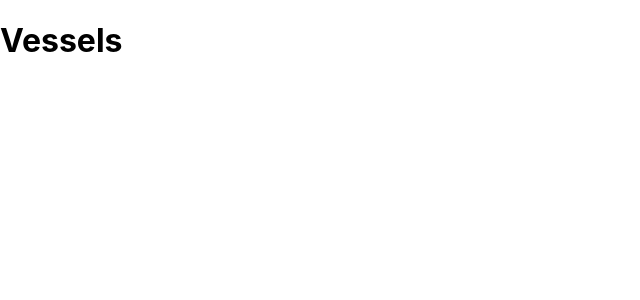
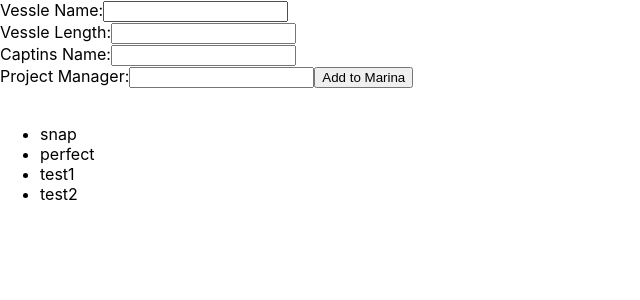
Before and after one commit to guerino789/fybo-lyfe, a React (Create React App) app: page / in a window 1280 px wide. Shown: the top 300 px of the page, without its empty margins (0-640 px from the left). Built offline with nearby package versions, Linux system fonts and the light colour scheme; data requests are answered from the project's data file.

Commit message:
Rendered vessels

```diff
--- a/db.json
+++ b/db.json
@@ -1,16 +1,32 @@
 {
   "vessles": [
     {
-            "vessle name": "snap",
+      "id": 1,
+      "vessleName": "snap",
       "vessle length": "100",
       "captains name": "john doe",
       "project manager": "ron smith"
     },
     {
-            "vessle name": "perfect",
+      "id": 2,
+      "vessleName": "perfect",
       "vessle length": "200",
       "captains name": "adam west",
       "project manager": "tyler smith"
+    },
+    {
+      "vessleName": "test1",
+      "vessleLength": "100",
+      "captinsName": "test1",
+      "projectManager": "test1",
+      "id": 3
+    },
+    {
+      "vessleName": "test2",
+      "vessleLength": "200",
+      "captinsName": "test2",
+      "projectManager": "test2",
+      "id": 4
     }
   ]
 }
--- a/src/App.js
+++ b/src/App.js
@@ -1,11 +1,13 @@
 import React from "react"
 import VesselList from "./components/VessleList";
+import AddVessle from "./components/AddVessle"
 
 function App() {
 
   return (
     <div>
       <VesselList />
+
     </div>
 
 
--- a/src/components/AddVessle.js
+++ b/src/components/AddVessle.js
@@ -0,0 +1,85 @@
+import react, { useEffect, useState } from "react";
+
+
+
+
+
+
+
+function AddVessle({ onAddVessle }) {
+
+    const [vessleName, setVessleName] = useState("");
+    const [vessleLength, setVessleLength] = useState("");
+    const [captinsName, setCaptinsName] = useState("");
+    const [projectManager, setProjectManager] = useState("");
+
+    function handleSubmit(e) {
+        e.preventDefault();
+        const vessleData = {
+            vessleName: vessleName,
+            vessleLength: vessleLength,
+            captinsName: captinsName,
+            projectManager: projectManager,
+
+        };
+        console.log(vessleData)
+        fetch("http://localhost:3001/vessles", {
+            method: "POST",
+            headers: {
+                "Content-Type": "application/json",
+            },
+            body: JSON.stringify(vessleData),
+        })
+            .then((resp) => resp.json())
+            .then((newVessle) => onAddVessle(newVessle))
+
+    }
+
+    return (
+        <form className="NewVessle" onSubmit={handleSubmit} >
+            <label>
+                Vessle Name:
+                <input
+                    type="text"
+                    name="name"
+                    value={vessleName}
+                    onChange={(e) => setVessleName(e.target.value)}
+                />
+            </label>
+            <br />
+            <label>
+                Vessle Length:
+                <input
+                    type="number"
+                    name="length"
+                    value={vessleLength}
+                    onChange={(e) => setVessleLength(e.target.value)}
+                />
+            </label>
+            <br />
+            <label>
+                Captins Name:
+                <input
+                    type="text"
+                    name="captins name"
+                    value={captinsName}
+                    onChange={(e) => setCaptinsName(e.target.value)}
+                />
+            </label>
+            <br />
+            <label>
+                Project Manager:
+                <input
+                    type="text"
+                    name="project manager"
+                    value={projectManager}
+                    onChange={(e) => setProjectManager(e.target.value)}
+                />
+            </label>
+
+            <button type="submit">Add to Marina</button>
+        </form>
+    );
+}
+
+export default AddVessle
--- a/src/components/VessleList.js
+++ b/src/components/VessleList.js
@@ -1,9 +1,48 @@
 import React from "react";
+import { useEffect, useState } from "react";
+import AddVessle from "./AddVessle";
+
+
+
+
+
+
 
 function VesselList() {
+
+    const [vessles, setVessles] = useState([])
+
+
+
+    useEffect(() => {
+        fetch("http://localhost:3001/vessles")
+            .then((resp) => resp.json())
+            .then(vessles => setVessles(vessles))
+    }, [])
+
+    function handleAddVessle(newVessle) {
+        setVessles([...vessles, newVessle])
+    }
+
+
+
+
+
+
     return (
         <div>
-            <h1>Vessels</h1>
+            <AddVessle onAddVessle={handleAddVessle} />
+            <br />
+            <ul className="Vessles">
+                {vessles.map((vessle) => (
+                    <li key={vessle.id}>
+
+                        {vessle.vessleName}
+                    </li>
+
+                ))}
+
+            </ul>
         </div>
     )
 }
```
Also changed, not shown: src/components/NavBar.js (added), src/components/SearchBar.js (deleted). Lines whose indentation alone changed are shown as unchanged.
